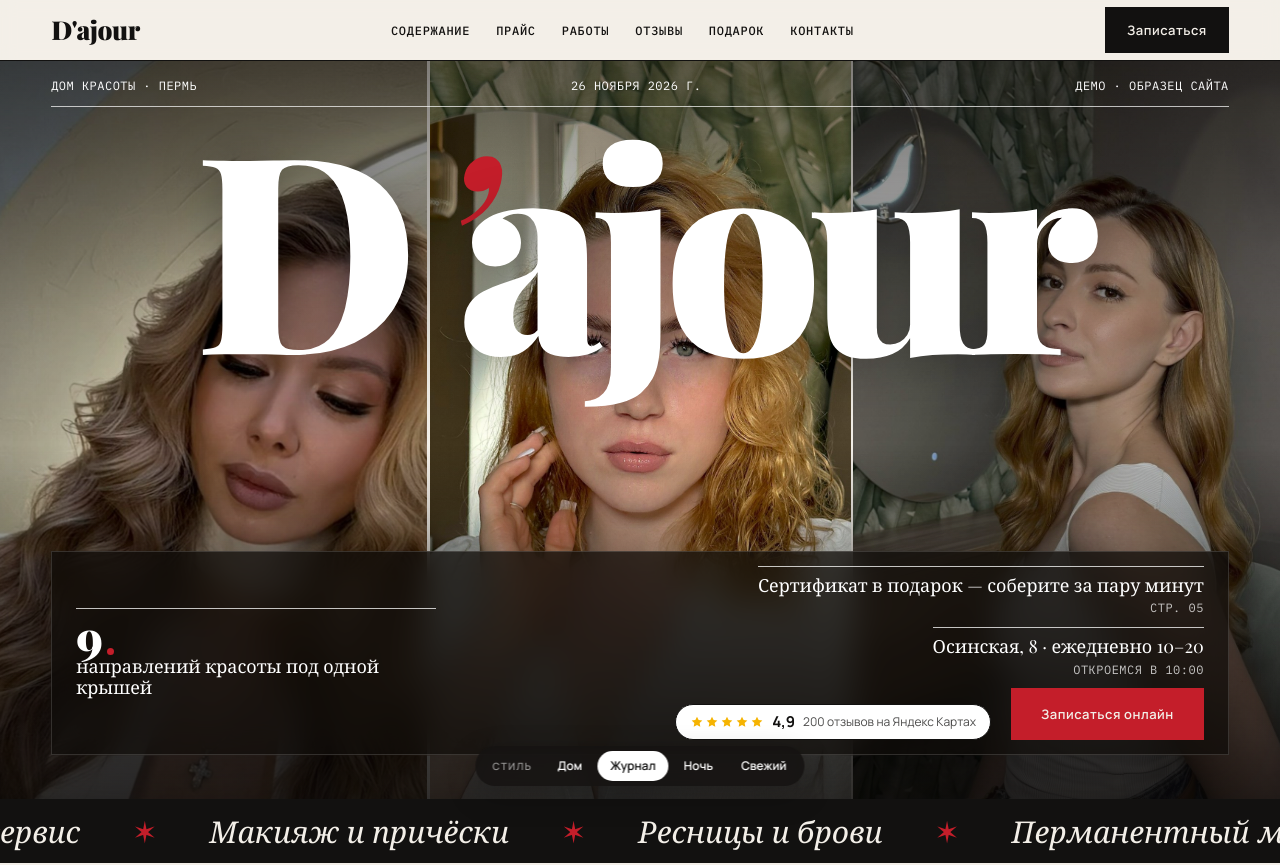
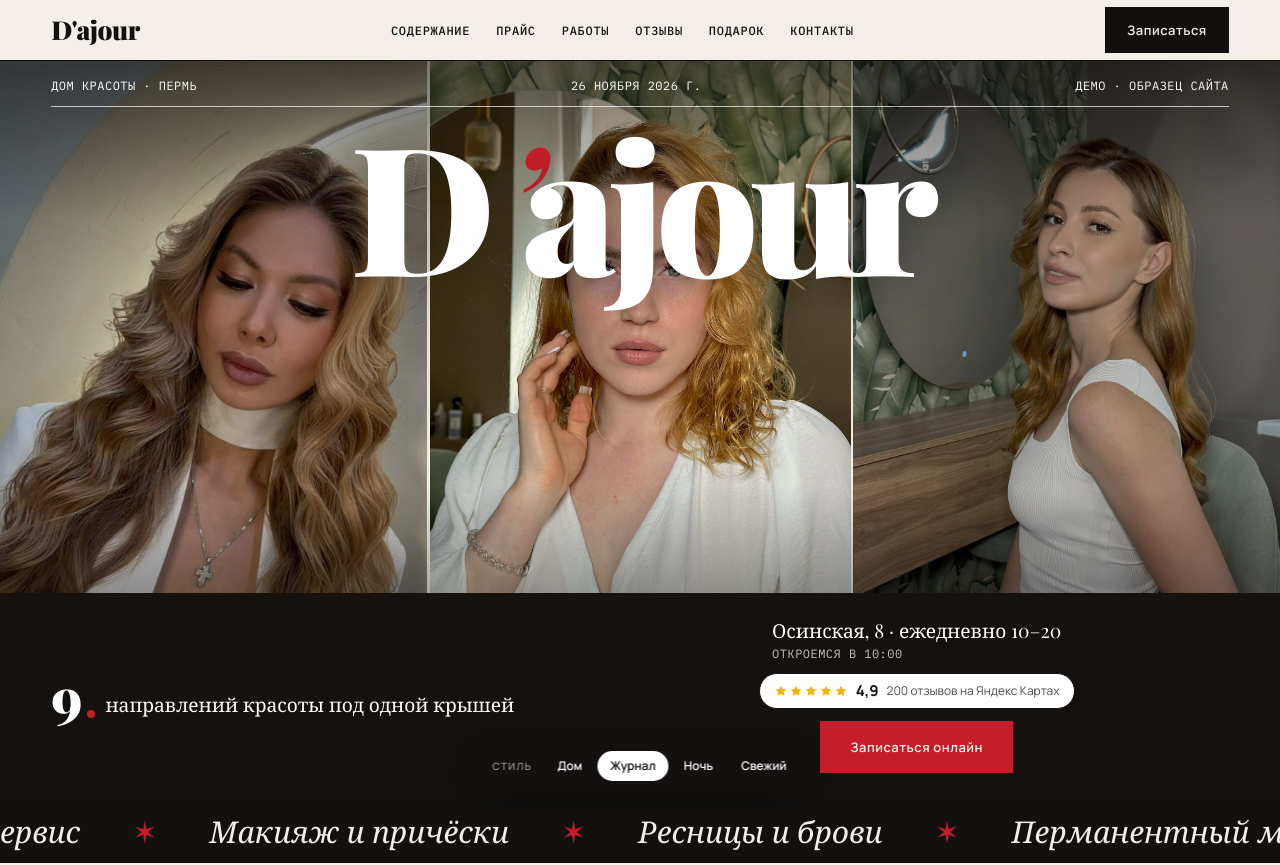
Before and after one commit to PIKOLD/dajour-demo, a plain HTML site: page demo/v/journal.html in a window 1280 px wide. Shown: the top 865 px of the page. Drawn offline with nearby package versions, Linux system fonts and the light colour scheme; a web font is replaced by a local one.

Commit message:
Journal cover: photos on top, cover lines in a dark band below (faces uncovered), smaller masthead
Co-Authored-By: Claude Opus 5.5 <noreply@anthropic.com>

```diff
--- a/demo/v/journal.html
+++ b/demo/v/journal.html
@@ -58,29 +58,32 @@ button{font:inherit;color:inherit;background:none;border:0;cursor:pointer}
 /* на широком экране фото — вертикальная полоса справа в исходном формате, без растягивания */
 @media(max-width:980px){.cover>img.tp{display:none}}
 @media(min-width:981px){
-  /* триптих: три вертикальных фото в родном формате на всю ширину — без растягивания и пустот */
-  .cover{background:#f3efe8}
-  .cover>img{left:33.333%;width:33.334%;object-position:50% 22%;border-inline:3px solid #f3efe8}
-  .cover>img.tp{width:33.333%;border:0;filter:brightness(.82) saturate(.95)}
-  .cover>img.tp.l{left:0;object-position:50% 20%}
-  .cover>img.tp.r{left:auto;right:0;object-position:50% 30%}
-  .cover::before{background:linear-gradient(180deg,rgba(10,8,7,.5) 0,rgba(10,8,7,.08) 34%,rgba(10,8,7,0) 52%,rgba(10,8,7,.82) 100%)}
-  .cover .cl{max-width:360px}
-  /* анонсы — на тёмной стеклянной плашке, чтобы читались поверх любых фото */
-  .cv{align-items:center;padding:22px 28px;background:rgba(14,11,9,.74);backdrop-filter:blur(16px) saturate(1.1);-webkit-backdrop-filter:blur(16px) saturate(1.1);border:1px solid rgba(255,255,255,.14);box-shadow:0 20px 60px rgba(0,0,0,.35)}
-  .cv .cl p{padding-top:8px}
-  .cv .cl p b{font-size:clamp(54px,5vw,84px)}
-  .cl.r{display:grid;grid-template-columns:auto auto;gap:12px 20px;align-items:end;justify-items:end;max-width:none}
-  .cl.r p{grid-column:1/-1}
+  /* триптих сверху, все анонсы — в тёмной полосе под фото: лица ничем не закрыты */
+  .cover{--band:200px;background:#15110e}
+  .cover>img{top:0;bottom:auto;height:calc(100% - var(--band));left:33.333%;width:33.334%;object-position:50% 30%;border-inline:3px solid #f3efe8}
+  .cover>img.tp{width:33.333%;border:0;filter:brightness(.86)}
+  .cover>img.tp.l{left:0;object-position:50% 28%}
+  .cover>img.tp.r{left:auto;right:0;object-position:50% 32%}
+  .cover::before{bottom:var(--band);background:linear-gradient(180deg,rgba(10,8,7,.55) 0,rgba(10,8,7,.08) 30%,rgba(10,8,7,0) 80%,rgba(10,8,7,.3) 100%)}
+  .mast{font-size:clamp(84px,14vw,230px);text-shadow:0 6px 50px rgba(0,0,0,.35)}
+  .cover .wrap{padding-bottom:0}
+  .cv{margin-top:auto;padding:26px 0;display:grid;grid-template-columns:minmax(0,1fr) minmax(0,1fr) minmax(0,1.25fr);align-items:center;gap:0}
+  .cv>.cl.l{display:contents}
+  .cv .cl p{border:0;padding:0;margin:0}
+  .cv .cl.l p{padding-right:30px;font-size:clamp(18px,1.5vw,22px)}
+  .cv .cl.l p+p{padding-left:30px;border-left:1px solid rgba(255,255,255,.18)}
+  .cv .cl.l p b{display:inline;font-size:clamp(48px,4.2vw,70px);margin-right:10px;vertical-align:-6px}
+  .cl.r{max-width:none;padding-left:30px;border-left:1px solid rgba(255,255,255,.18);display:flex;flex-wrap:wrap;align-items:center;gap:12px 14px;text-align:left}
+  .cl.r p{flex-basis:100%;font-size:clamp(18px,1.5vw,22px)}
+  .cl.r p:first-child{display:none}
+  .cl.r .btn{align-self:auto}
   .cover .cv-badge{white-space:nowrap;font-size:12px}
   .cover .bc{display:none}
-  .cover .mast{text-shadow:0 6px 50px rgba(0,0,0,.35)}
 }
-@media(min-width:981px) and (max-height:900px){
-  .cv{padding:14px 24px}
-  .cv .cl p b{font-size:clamp(40px,3.6vw,60px)}
+@media(min-width:981px) and (max-height:820px){
   .cv .cl.l p:nth-child(2){display:none}
-  .cv .cl p{font-size:18px}
+  .cv{grid-template-columns:minmax(0,1fr) minmax(0,1.25fr)}
+  .cl.r{border-left:0}
 }
 @keyframes cz{to{transform:scale(1)}}
 @keyframes cu{from{opacity:0;transform:translateY(18px)}to{opacity:1;transform:none}}
@@ -357,6 +360,9 @@ $('#strip').innerHTML = WORKS.map((w, i) => `<figure><img src="../img/${w}.jpg"
 
 /* полоса прочтения */
 addEventListener('scroll', () => { const h = document.documentElement; $('#bar').style.width = h.scrollTop / (h.scrollHeight - innerHeight) * 100 + '%'; }, { passive: true });
+/* высота тёмной полосы под фото = высоте анонсов */
+const band = () => { const c = $('.cover'); c.style.setProperty('--band', innerWidth > 980 ? $('.cv').offsetHeight + 'px' : '0px'); };
+band(); addEventListener('resize', band); addEventListener('load', band); document.fonts && document.fonts.ready.then(band);
 reveal();
 </script>
 </body>
```
